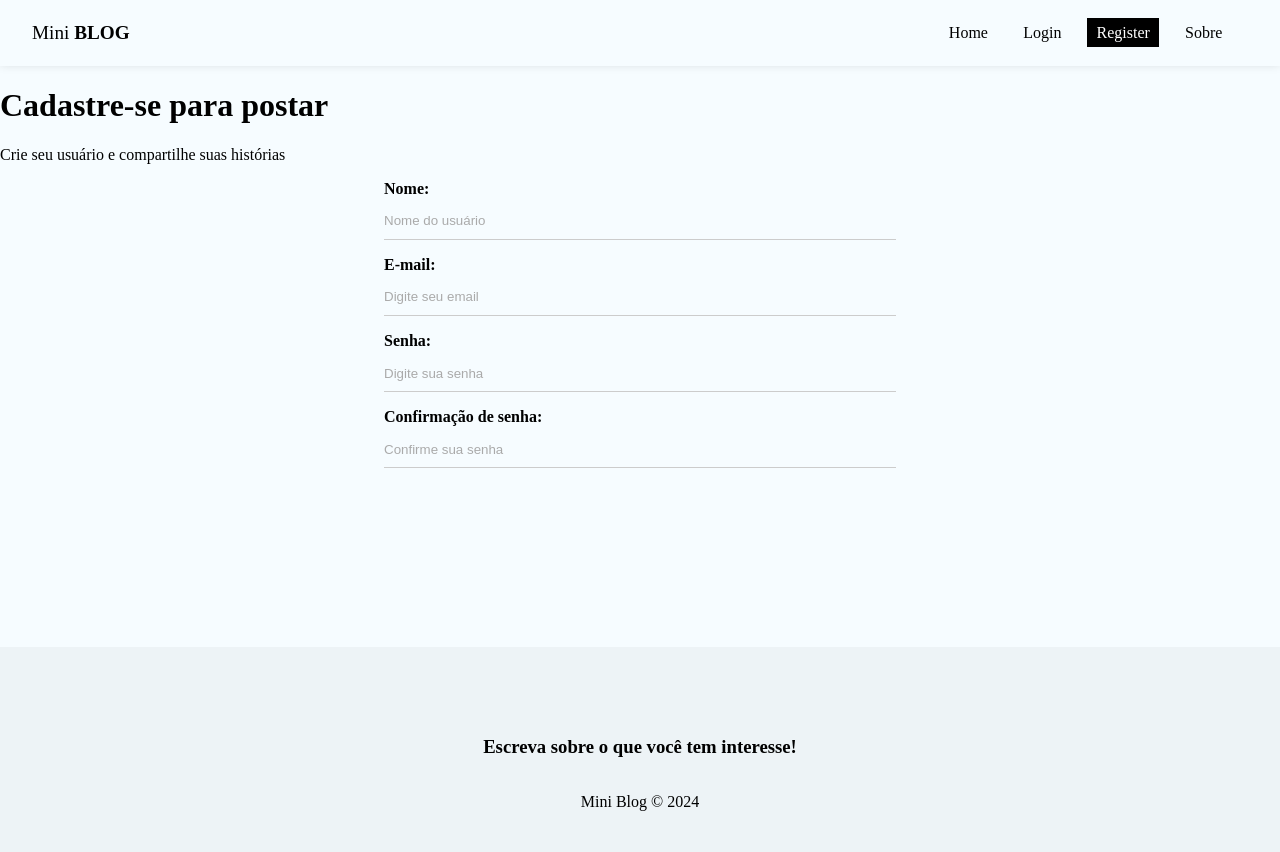
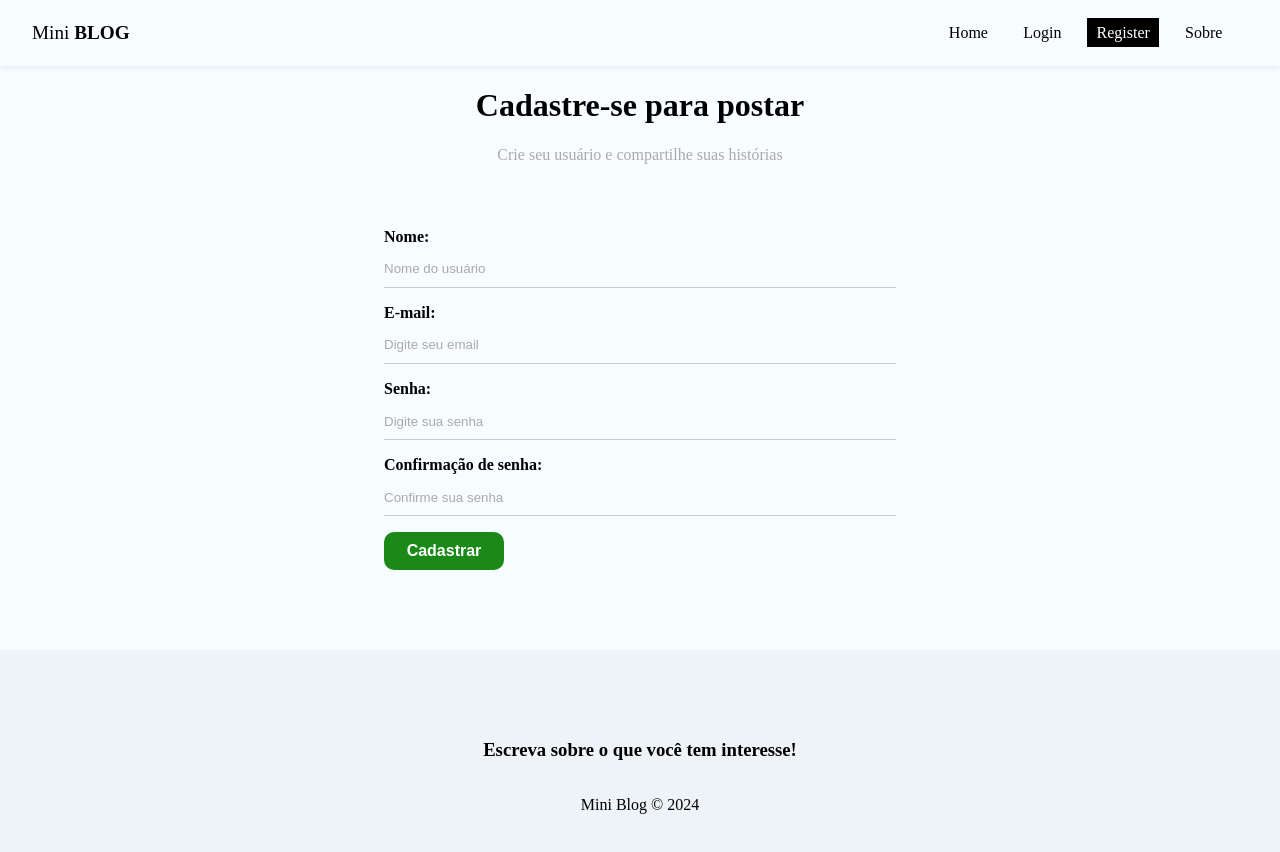
Before and after one commit to GuidoStocco/MiniBlog, a React (Create React App) app: page /register in a window 1280 px wide. Shown: the top 852 px of the page. Built offline with nearby package versions, Linux system fonts and the light colour scheme.

Commit message:
criando a lógica do formulario

```diff
--- a/src/pages/Register/Register.js
+++ b/src/pages/Register/Register.js
@@ -3,30 +3,63 @@ import styles from './Register.module.css';
 import { useState, useEffect } from 'react';
 
 const Register = () => {
+
+    const [displayName, setDisplayName] = useState("");
+    const [email, setEmail] = useState("");
+    const [password, setPassword] = useState("");
+    const [confirmPassword, setConfirmPassword] = useState("");
+    const [error, setError] = useState("");
+
+    const handleSubmit = (e) => {
+        e.preventdefault();
+
+        setError("");
+
+        const user = {
+            displayName,
+            email,
+            password
+        }
+
+        if(password ==! confirmPassword){
+            setError("As senhas precisam ser iguais!")
+            return;
+        }
+    }
+
     return(
         <div>
-            <h1>Cadastre-se para postar</h1>
-            <p>Crie seu usuário e compartilhe suas histórias</p>
-            <form>
+            <div  className={styles.register}>
+                <h1>Cadastre-se para postar</h1>
+                <p>Crie seu usuário e compartilhe suas histórias</p>
+            </div>
+
+            <form onSubmit={handleSubmit}>
                 <label>
                     <span>Nome:</span>
-                    <input type="text" name='displayName' placeholder='Nome do usuário' required/>
+                    <input type="text" name='displayName' placeholder='Nome do usuário' required
+                    value={displayName} onChange={(e) => setDisplayName=(e.target.value)}/>
                 </label>
 
                 <label>
                     <span>E-mail:</span>
-                    <input type="email" name='email' placeholder='Digite seu email' required/>
+                    <input type="email" name='email' placeholder='Digite seu email' required
+                    value={email} onChange={(e) => setEmail=(e.target.value)}/>
                 </label>
 
                 <label>
                     <span>Senha:</span>
-                    <input type="password" name='password' placeholder='Digite sua senha' required/>
+                    <input type="password" name='password' placeholder='Digite sua senha' required
+                    value={password} onChange={(e) => setPassword=(e.target.value)}/>
                 </label>
 
                 <label>
                     <span>Confirmação de senha:</span>
-                    <input type="password" name='confirmPassword' placeholder='Confirme sua senha' required/>
+                    <input type="password" name='confirmPassword' placeholder='Confirme sua senha' required
+                    value={confirmPassword} onChange={(e) => setConfirmPassword=(e.target.value)}/>
                 </label>
+                <button className='btn'>Cadastrar</button>
+                {error && <p className='error'>{error}</p>}
             </form>
         </div>
     )
--- a/src/pages/Register/Register.module.css
+++ b/src/pages/Register/Register.module.css
@@ -1,5 +1,6 @@
 .register{
     text-align: center;
+    margin-bottom: 4em;
 }
 
 .register p{
```
Also changed, not shown: src/index.css (line endings or trailing spaces).
